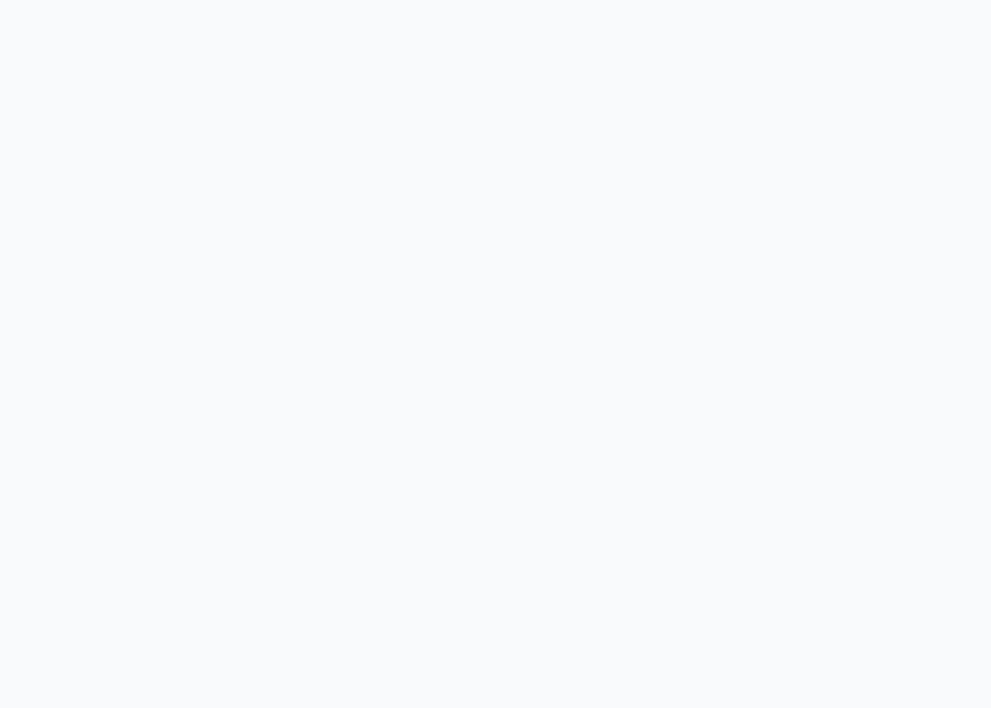
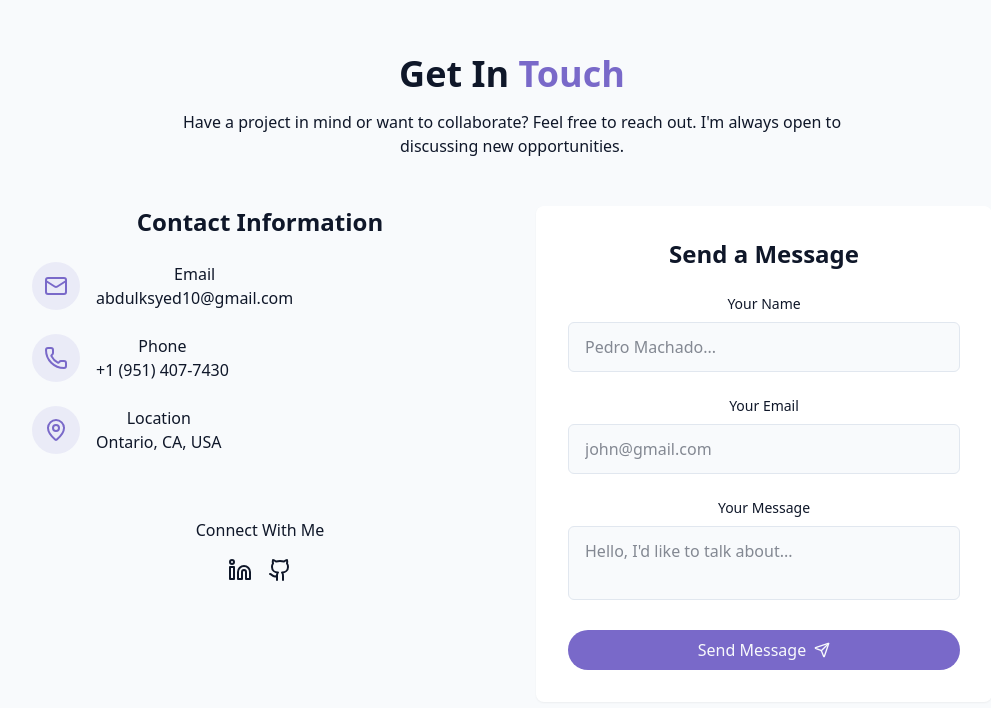
Before and after one commit to abdulksyed10/My-Portfolio-Website, a React app: page / in a window 1280 px wide. Shown: the part 844-1552 px from the top of the page, without its empty margins (128-1119 px from the left). Before the commit the page ends 802 px from the top, so only its background shows below. Built offline with nearby package versions, Linux system fonts and the light colour scheme; the HTML template or start-up script is replaced by a standard one.

Commit message:
Added contact page.

```diff
--- a/src/components/ContactSection.jsx
+++ b/src/components/ContactSection.jsx
@@ -0,0 +1,178 @@
+import {
+  Linkedin,
+  Github,
+  Mail,
+  MapPin,
+  Phone,
+  Send,
+} from "lucide-react";
+import { cn } from "@/lib/utils";
+import { useState } from "react";
+
+export const ContactSection = () => {
+  const [isSubmitting, setIsSubmitting] = useState(false);
+
+  const handleSubmit = (e) => {
+    e.preventDefault();
+
+    setIsSubmitting(true);
+
+    setTimeout(() => {
+      toast({
+        title: "Message sent!",
+        description: "Thank you for your message. I'll get back to you soon.",
+      });
+      setIsSubmitting(false);
+    }, 1500);
+  };
+  return (
+    <section id="contact" className="py-24 px-4 relative bg-secondary/30">
+      <div className="container mx-auto max-w-5xl">
+        <h2 className="text-3xl md:text-4xl font-bold mb-4 text-center">
+          Get In <span className="text-primary"> Touch</span>
+        </h2>
+
+        <p className="text-center text-muted-foreground mb-12 max-w-2xl mx-auto">
+          Have a project in mind or want to collaborate? Feel free to reach out.
+          I'm always open to discussing new opportunities.
+        </p>
+
+        <div className="grid grid-cols-1 md:grid-cols-2 gap-12">
+          <div className="space-y-8">
+            <h3 className="text-2xl font-semibold mb-6">
+              {" "}
+              Contact Information
+            </h3>
+
+            <div className="space-y-6 justify-center">
+              <div className="flex items-start space-x-4">
+                <div className="p-3 rounded-full bg-primary/10">
+                  <Mail className="h-6 w-6 text-primary" />{" "}
+                </div>
+                <div>
+                  <h4 className="font-medium"> Email</h4>
+                  <a
+                    href="mailto:abdulksyed10@gmail.com"
+                    className="text-muted-foreground hover:text-primary transition-colors"
+                  >
+                    abdulksyed10@gmail.com
+                  </a>
+                </div>
+              </div>
+              <div className="flex items-start space-x-4">
+                <div className="p-3 rounded-full bg-primary/10">
+                  <Phone className="h-6 w-6 text-primary" />{" "}
+                </div>
+                <div>
+                  <h4 className="font-medium"> Phone</h4>
+                  <a
+                    href="tel:+11234567890"
+                    className="text-muted-foreground hover:text-primary transition-colors"
+                  >
+                    +1 (951) 407-7430
+                  </a>
+                </div>
+              </div>
+              <div className="flex items-start space-x-4">
+                <div className="p-3 rounded-full bg-primary/10">
+                  <MapPin className="h-6 w-6 text-primary" />{" "}
+                </div>
+                <div>
+                  <h4 className="font-medium"> Location</h4>
+                  <a className="text-muted-foreground hover:text-primary transition-colors">
+                    Ontario, CA, USA
+                  </a>
+                </div>
+              </div>
+            </div>
+
+            <div className="pt-8">
+              <h4 className="font-medium mb-4"> Connect With Me</h4>
+              <div className="flex space-x-4 justify-center">
+                <a href="https://www.linkedin.com/in/abdul-kalam-syed/" target="_blank">
+                  <Linkedin />
+                </a>
+                <a href="https://github.com/abdulksyed10/" target="_blank">
+                  <Github />
+                </a>
+              </div>
+            </div>
+          </div>
+
+          <div
+            className="bg-card p-8 rounded-lg shadow-xs"
+            onSubmit={handleSubmit}
+          >
+            <h3 className="text-2xl font-semibold mb-6"> Send a Message</h3>
+
+            <form className="space-y-6">
+              <div>
+                <label
+                  htmlFor="name"
+                  className="block text-sm font-medium mb-2"
+                >
+                  {" "}
+                  Your Name
+                </label>
+                <input
+                  type="text"
+                  id="name"
+                  name="name"
+                  required
+                  className="w-full px-4 py-3 rounded-md border border-input bg-background focus:outline-hidden foucs:ring-2 focus:ring-primary"
+                  placeholder="Pedro Machado..."
+                />
+              </div>
+
+              <div>
+                <label
+                  htmlFor="email"
+                  className="block text-sm font-medium mb-2"
+                >
+                  {" "}
+                  Your Email
+                </label>
+                <input
+                  type="email"
+                  id="email"
+                  name="email"
+                  required
+                  className="w-full px-4 py-3 rounded-md border border-input bg-background focus:outline-hidden foucs:ring-2 focus:ring-primary"
+                  placeholder="john@gmail.com"
+                />
+              </div>
+
+              <div>
+                <label
+                  htmlFor="message"
+                  className="block text-sm font-medium mb-2"
+                >
+                  {" "}
+                  Your Message
+                </label>
+                <textarea
+                  id="message"
+                  name="message"
+                  required
+                  className="w-full px-4 py-3 rounded-md border border-input bg-background focus:outline-hidden foucs:ring-2 focus:ring-primary resize-none"
+                  placeholder="Hello, I'd like to talk about..."
+                />
+              </div>
+
+              <button
+                type="submit"
+                disabled={isSubmitting}
+                className={cn(
+                  "cosmic-button w-full flex items-center justify-center gap-2"
+                )}
+              >
+                {isSubmitting ? "Sending..." : "Send Message"}
+                <Send size={16} />
+              </button>
+            </form>
+          </div>
+        </div>
+      </div>
+    </section>
+  );
+};
--- a/src/pages/Home.jsx
+++ b/src/pages/Home.jsx
@@ -2,6 +2,7 @@
 import { AboutSection } from "../components/AboutSection";
 import { StarBackground } from "@/components/StarBackground";
 import { Navbar } from "../components/Navbar";
+import { ContactSection } from "../components/ContactSection";
 
 export const Home = () => {
   return (
@@ -19,6 +20,7 @@
       {/* Main Content */}
       <main>
         <AboutSection />
+        <ContactSection />
       </main>
 
       {/* Footer */}
```
